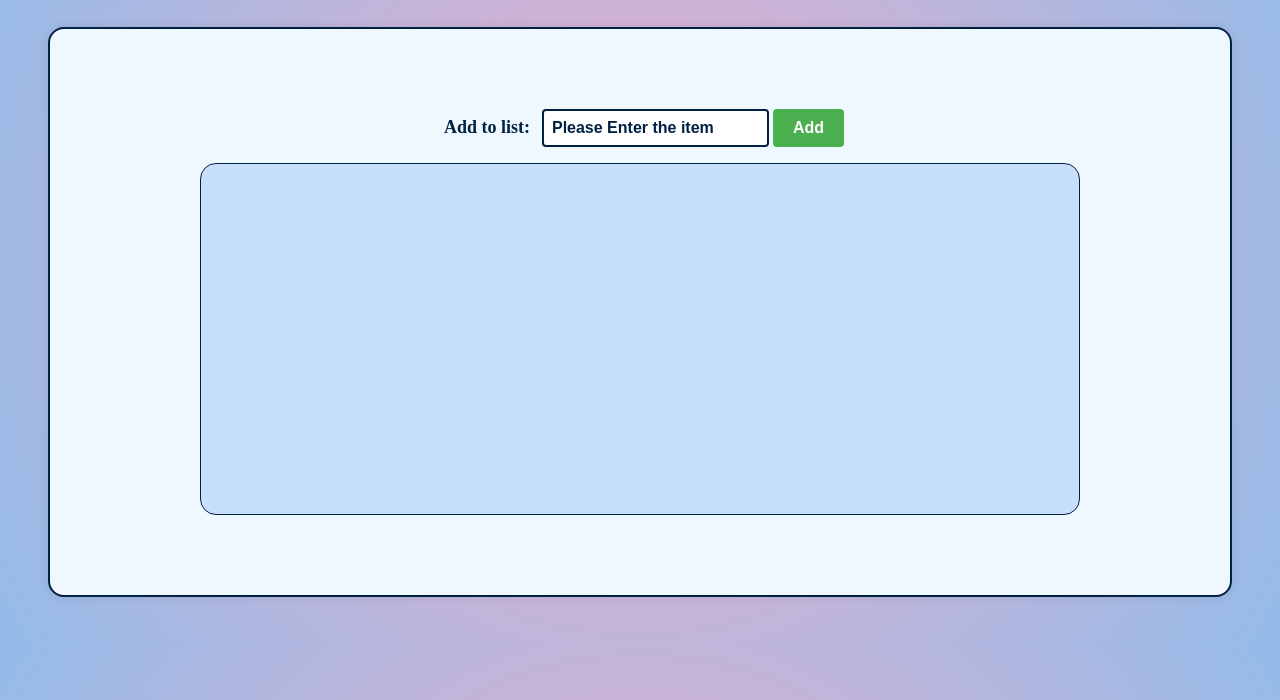
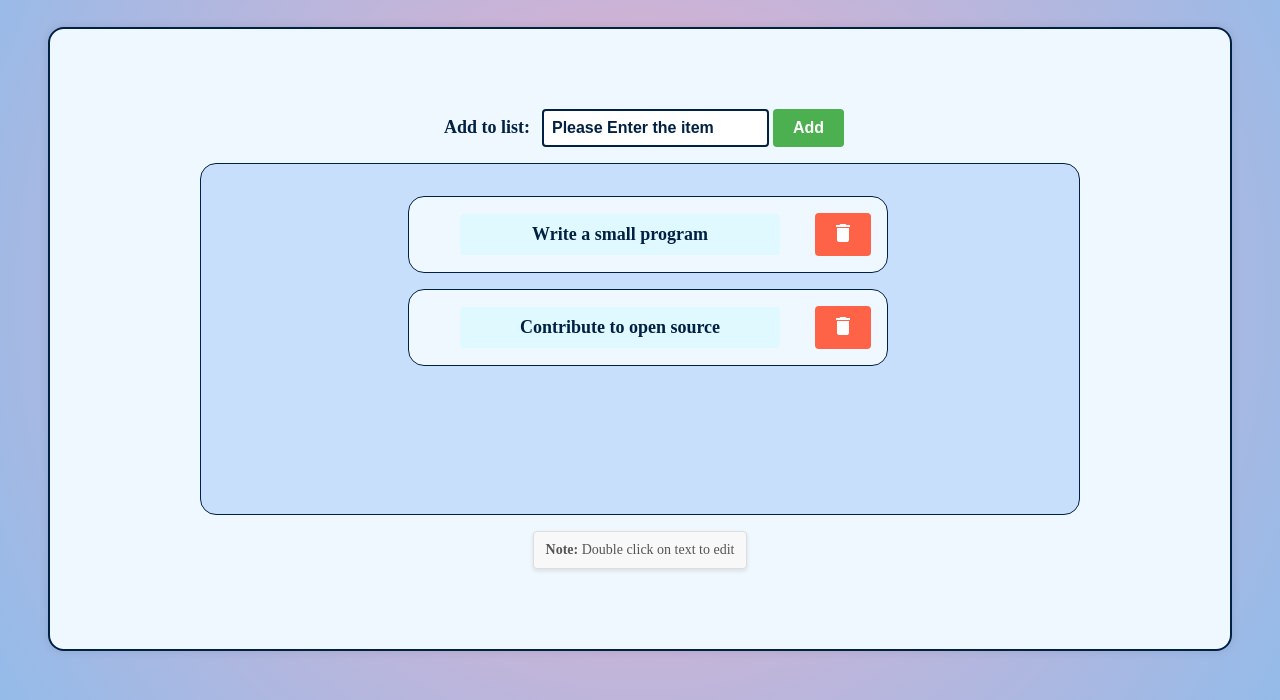
Before and after one commit to chirag4242/ToDoList, a plain HTML site: page index.html in a window 1280 px wide. Shown: the part 100-800 px from the top of the page. Drawn offline with Linux system fonts and the light colour scheme.

Commit message:
fix the eventlistener

```diff
--- a/index.html
+++ b/index.html
@@ -22,6 +22,7 @@
                 <ul id ="output">
                 </ul>
             </div>
+            <span class="note">Double click on text to edit</span>
         </div>
         <script type="text/javascript" src="./script.js"></script>
     </body>
--- a/script.js
+++ b/script.js
@@ -25,7 +25,9 @@ function handleTaskTextDoubleClick(event) {
 }
 
 function handleTaskTextKeyDown(event, index) {
-    if (event.keyCode === "Enter") {
+    console.log(`In the event`);
+    if (event.key === "Enter") {
+        console.log(`In the condition`);
         event.preventDefault();
         const taskText = event.target;
         taskText.contentEditable = false;
@@ -40,16 +42,18 @@ function handleDeleteButtonClick(index) {
 
 function createListItem(task, index) {
     const li = document.createElement("li");
-    const taskText = document.createTextNode('span');
+    const taskText = document.createElement('span');
     const btn = document.createElement('button');
     taskText.textContent = task;
-    btn.textContent = 'Delete';
+    btn.innerHTML = `<i class="material-icons">delete</i>`;
 
     li.appendChild(taskText);
     li.appendChild(btn);
 
     taskText.addEventListener('dblclick', handleTaskTextDoubleClick);
-    taskText.addEventListener('keydown', handleTaskTextKeyDown(toDoList[i], i));
+    taskText.addEventListener('keydown', function (event) {
+        handleTaskTextKeyDown(event, index);
+    });
     btn.addEventListener('click', () => handleDeleteButtonClick(index));
 
     return li;
--- a/style.css
+++ b/style.css
@@ -171,3 +171,29 @@ button:active {
 .btnAdd:active {
     background-color: #3e8e41;
 }
+
+span.note {
+    display: inline-block;
+    background-color: #f8f8f8;
+    color: #555555;
+    border: 1px solid #dddddd;
+    border-radius: 4px;
+    padding: 8px 12px;
+    font-size: 14px;
+    line-height: 1.4;
+    box-shadow: 0 2px 4px rgba(0, 0, 0, 0.1);
+    transition: background-color 0.3s ease;
+}
+
+span.note:hover {
+    background-color: #e8e8e8;
+}
+
+span.note::before {
+    content: "Note: ";
+    font-weight: bold;
+}
+
+span.note + span {
+    margin-left: 10px;
+}
```
